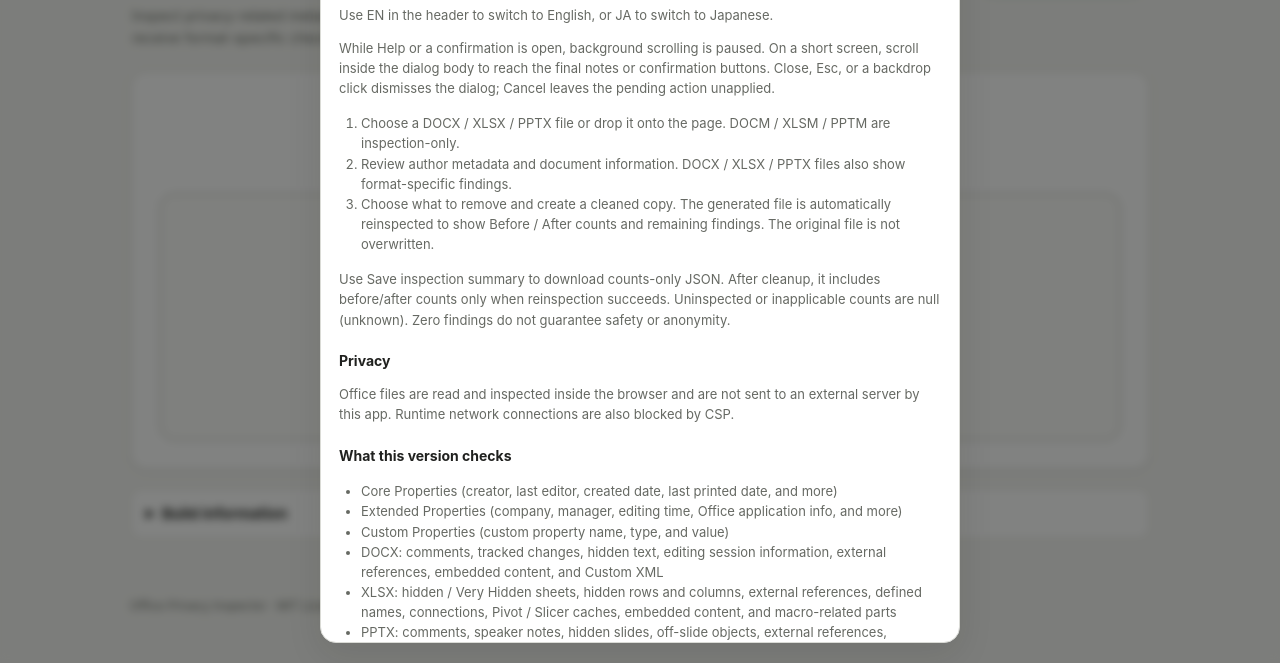
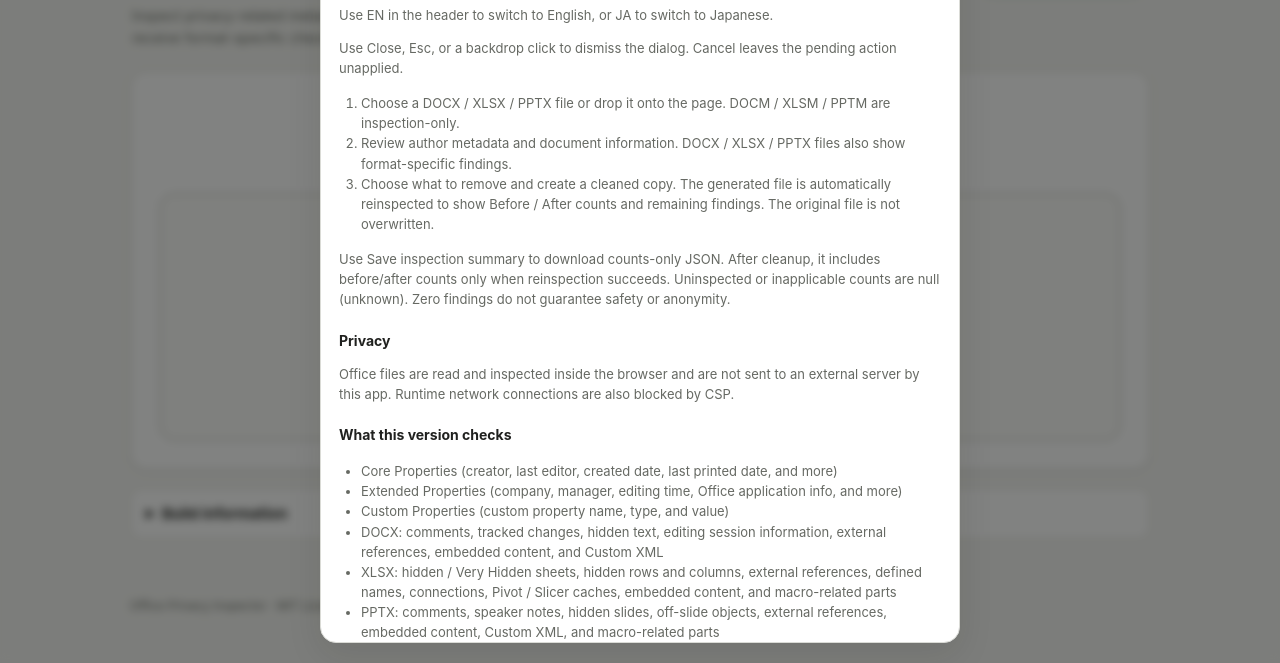
Before and after one commit to ttomohisa/htmlapps-office-privacy-inspector, a plain HTML site: page office-privacy-inspector.html in a window 1280 px wide. Both pictures are taken after a click on the button "How to use & notes". Shown: the part 137-800 px from the top of the page. Drawn offline with Linux system fonts and the light colour scheme.

Commit message:
Clean internal audit wording from user-facing help (#6)

```diff
--- a/office-privacy-inspector.html
+++ b/office-privacy-inspector.html
@@ -603,7 +603,7 @@
       <!-- APP:HELP:BEGIN -->
       <h3 data-i18n="helpBasicsTitle">基本操作</h3>
       <p data-i18n="helpLanguage">ヘッダーのENで英語、JAで日本語に切り替えます。</p>
-      <p data-i18n="helpDialogs">ヘルプや確認画面を開いている間は背景のスクロールが止まります。画面が低いときは本文内をスクロールすると、説明の最後や確認ボタンまで進めます。閉じる、Esc、背景のクリックで閉じられます。確認画面のキャンセルでは処理を実行しません。</p>
+      <p data-i18n="helpDialogs">閉じる、Esc、背景のクリックで閉じられます。確認画面のキャンセルでは処理を実行しません。</p>
       <ol>
         <li data-i18n="helpStep1">DOCX / XLSX / PPTXを選択するか、画面へドロップします。</li>
         <li data-i18n="helpStep2">作成者情報、文書情報、カスタムプロパティを確認します。</li>
@@ -637,7 +637,7 @@
       'use strict';
 
       const APP_CONFIG = {"$schema":"./schemas/app-config.schema.json","name":"Office Privacy Inspector","nameJa":"Office Privacy Inspector","slug":"office-privacy-inspector","version":"1.1.3","description":"Inspect privacy-related metadata and hidden information in Office Open XML files, surface actual findings clearly, offer accessible cleanup actions, and keep risky packages inspection-only in the browser.","descriptionJa":"Office Open XMLファイルのメタデータや非表示情報を確認し、見つかった内容を分かりやすく表示して、共有前の確認と安全なクリーンアップを迷わず進められるようにします。書き換えが安全でないファイルは検査のみに切り替えます。","defaultLanguage":"auto","repository":{"owner":"ttomohisa","name":"htmlapps-office-privacy-inspector"},"build":{"output":"dist/index.html","blockRuntimeNetwork":true,"selfExtract":{"enabled":true,"output":"dist/index.self-extract.html"},"sizeBudget":{"readableWarningMb":25,"selfExtractWarningMb":12}}};
-      const BUILD_MANIFEST = {"schemaVersion":2,"builder":"single-html-app-template/1.3","generatedAtUtc":"2026-10-11T09:25:00.0000000Z","app":{"name":"Office Privacy Inspector","slug":"office-privacy-inspector","version":"1.1.3"},"dependencies":[]};
+      const BUILD_MANIFEST = {"schemaVersion":2,"builder":"single-html-app-template/1.3","generatedAtUtc":"2026-10-11T22:21:34.4346892Z","app":{"name":"Office Privacy Inspector","slug":"office-privacy-inspector","version":"1.1.3"},"dependencies":[]};
       const assetBundle = {"schemaVersion":2,"dependencies":{}};
       const blobUrls = new Set();
       const assetByteCache = new Map();
@@ -681,7 +681,7 @@
       const translations = {
         ja: {
           reportTitle: '検査サマリーを保存', reportBody: '件数・検査状況・クリーンアップの制限だけをJSONに保存します。元のファイル名、作成者名、プロパティ値、コメント、ノート、パス、URL、エラー詳細は含めません。', reportCaveat: '検出0件でも安全・匿名とは限りません。一部未検査の件数は不明として保存します。本文や画像は別途確認してください。', reportFilenameLabel: 'サマリーのファイル名', reportFilenameHint: '文書名は初期ファイル名にも使用しません。共有する場合は、入力した名前と件数も確認してください。', downloadReport: '検査サマリーを保存 (.json)', reportSaved: '検査サマリーの保存を開始しました', reportFailed: '検査サマリーを保存できませんでした。もう一度お試しください。', helpReport: '「検査サマリーを保存」で件数のみのJSONを保存できます。クリーンアップ後は再検査が完了した場合に削除前後の件数を含みます。未検査や対象外の件数はnull（不明）です。0件は安全・匿名の保証ではありません。',
-          brandMeta: '作成者・コメント・非表示情報を共有前に確認', helpTitle: '使い方と注意事項', close: '閉じる', helpLanguage: 'ヘッダーのENで英語、JAで日本語に切り替えます。', helpDialogs: 'ヘルプや確認画面を開いている間は背景のスクロールが止まります。画面が低いときは本文内をスクロールすると、説明の最後や確認ボタンまで進めます。閉じる、Esc、背景のクリックで閉じられます。確認画面のキャンセルでは処理を実行しません。',
+          brandMeta: '作成者・コメント・非表示情報を共有前に確認', helpTitle: '使い方と注意事項', close: '閉じる', helpLanguage: 'ヘッダーのENで英語、JAで日本語に切り替えます。', helpDialogs: "閉じる、Esc、背景のクリックで閉じられます。確認画面のキャンセルでは処理を実行しません。",
           introTitle: 'Officeファイルを共有前に確認', lead: 'DOCX / XLSX / PPTXに残っている作成者情報などを確認します。Word・Excel・PowerPointでは形式固有の非表示情報や外部参照も検査します。', localBadge: '完全ローカル処理',
           uploadTitle: 'Officeファイルを選択', uploadBody: '作成者などのメタデータを確認できます。DOCM / XLSM / PPTMは検査のみ対応です。', dropTitle: 'Officeファイルをここにドロップ', dropSub: 'DOCX / XLSX / PPTX、マクロ付き形式は検査のみ', pickFile: 'ファイルを選択',
           loadingTitle: 'ファイルを確認しています', loadingRead: 'ファイルを読み込み中', loadingPackage: 'Officeファイルの構造を確認中', loadingProperties: '文書情報を確認中', loadingDocx: 'Word固有の情報を確認中', loadingXlsx: 'Excel固有の情報を確認中', loadingPptx: 'PowerPoint固有の情報を確認中',
@@ -706,7 +706,7 @@
         },
         en: {
           reportTitle: 'Save inspection summary', reportBody: 'Save counts, inspection status, and cleanup restrictions as JSON. Source filenames, authors, property values, comments, notes, paths, URLs, and error details are excluded.', reportCaveat: 'Zero findings do not mean the file is safe or anonymous. Partially inspected counts are unknown. Review document text and images separately.', reportFilenameLabel: 'Summary file name', reportFilenameHint: 'The default name does not use the document name. Review your chosen name and the counts before sharing the summary.', downloadReport: 'Save inspection summary (.json)', reportSaved: 'Inspection summary download started', reportFailed: 'Could not save the inspection summary. Please try again.', helpReport: 'Use Save inspection summary to download counts-only JSON. After cleanup, it includes before/after counts only when reinspection succeeds. Uninspected or inapplicable counts are null (unknown). Zero findings do not guarantee safety or anonymity.',
-          brandMeta: 'Review authors, comments & hidden data before sharing', helpTitle: 'How to use & notes', close: 'Close', helpLanguage: 'Use EN in the header to switch to English, or JA to switch to Japanese.', helpDialogs: 'While Help or a confirmation is open, background scrolling is paused. On a short screen, scroll inside the dialog body to reach the final notes or confirmation buttons. Close, Esc, or a backdrop click dismisses the dialog; Cancel leaves the pending action unapplied.',
+          brandMeta: 'Review authors, comments & hidden data before sharing', helpTitle: 'How to use & notes', close: 'Close', helpLanguage: 'Use EN in the header to switch to English, or JA to switch to Japanese.', helpDialogs: "Use Close, Esc, or a backdrop click to dismiss the dialog. Cancel leaves the pending action unapplied.",
           introTitle: 'Check Office files before sharing', lead: 'Inspect privacy-related metadata in DOCX / XLSX / PPTX files. Word, Excel, and PowerPoint files also receive format-specific checks for hidden data and external references.', localBadge: 'Fully local processing',
           uploadTitle: 'Choose an Office file', uploadBody: 'Inspect metadata and format-specific hidden information. DOCM / XLSM / PPTM are supported for inspection only.', dropTitle: 'Drop an Office file here', dropSub: 'DOCX / XLSX / PPTX; macro-enabled formats are inspection-only', pickFile: 'Choose file',
           loadingTitle: 'Checking the file', loadingRead: 'Reading the file', loadingPackage: 'Checking the Office package', loadingProperties: 'Inspecting document information', loadingDocx: 'Inspecting Word-specific data', loadingXlsx: 'Inspecting Excel-specific data', loadingPptx: 'Inspecting PowerPoint-specific data',
```
Also changed, not shown: src/index.template.html (+3 -3 lines), tests/dialog-layout.test.cjs (+3 -3 lines), tests/help-copy.test.cjs (added, +24 -0 lines), CHANGELOG.md, 1 other file.
